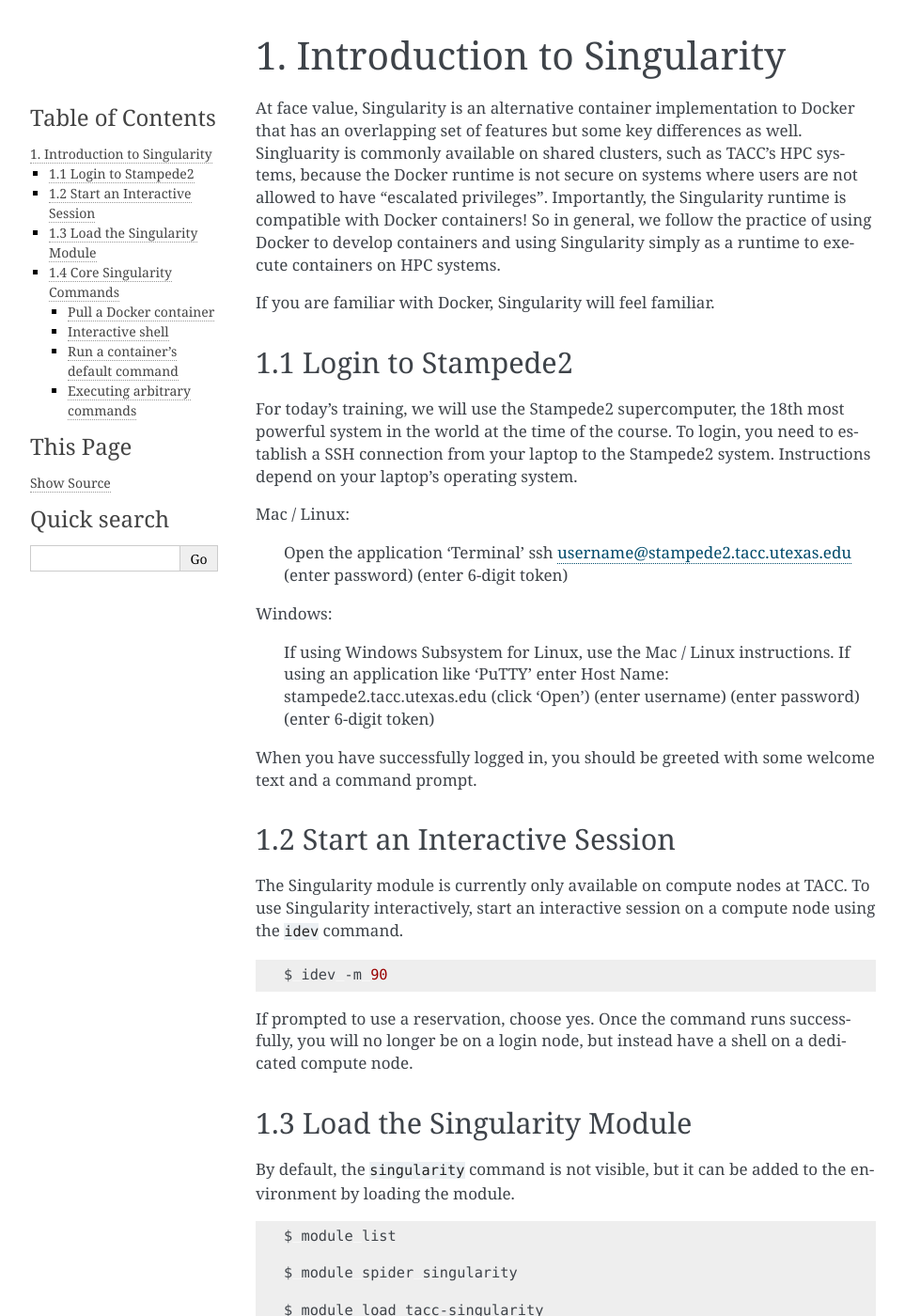
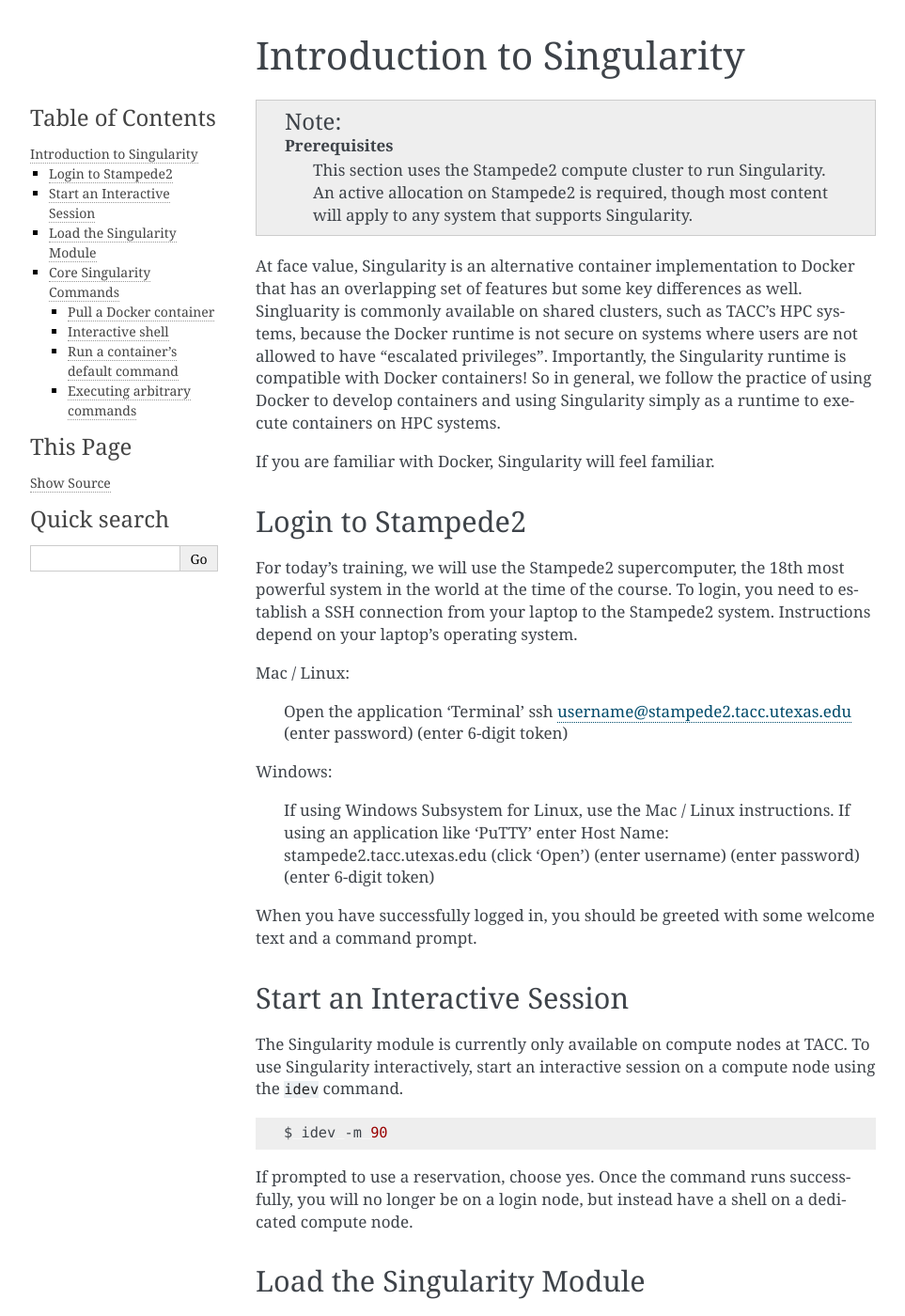
Before and after one commit to TACC/containers_at_tacc, a Sphinx documentation site: the page built from docs/singularity/01.singularity_basics.rst, in a window 1280 px wide and 1400 px high. Shown: the whole window at 94% size, without its empty margins (148-1111 px from the left). Built offline with Sphinx 7.4.7, drawn with Linux system fonts in a browser that asks for light colours; some of the changed text lies outside the part shown.

Commit message:
updates to singularity section

```diff
--- a/docs/singularity/01.singularity_basics.rst
+++ b/docs/singularity/01.singularity_basics.rst
@@ -1,13 +1,18 @@
 ******************************
-1. Introduction to Singularity
+Introduction to Singularity
 ******************************
+
+.. Note::
+
+    Prerequisites
+	This section uses the Stampede2 compute cluster to run Singularity. An active allocation on Stampede2 is required, though most content will apply to any system that supports Singularity.
 
 At face value, Singularity is an alternative container implementation to Docker that has an overlapping set of features but some key differences as well.  Singluarity is commonly available on shared clusters, such as TACC's HPC systems, because the Docker runtime is not secure on systems where users are not allowed to have "escalated privileges".  Importantly, the Singularity runtime is compatible with Docker containers!  So in general, we follow the practice of using Docker to develop containers and using Singularity simply as a runtime to execute containers on HPC systems.
 
 If you are familiar with Docker, Singularity will feel familiar.
 
 
-1.1 Login to Stampede2
+Login to Stampede2
 ======================
 
 For today's training, we will use the Stampede2 supercomputer, the 18th most powerful system in the world at the time of the course.  To login, you need to establish a SSH connection from your laptop to the Stampede2 system.  Instructions depend on your laptop's operating system.
@@ -33,7 +38,7 @@
 When you have successfully logged in, you should be greeted with some welcome text and a command prompt.
 
 
-1.2 Start an Interactive Session
+Start an Interactive Session
 ================================
 
 The Singularity module is currently only available on compute nodes at TACC. To use Singularity interactively, start an interactive session on a compute node using the ``idev`` command.
@@ -45,7 +50,7 @@
 If prompted to use a reservation, choose yes.  Once the command runs successfully, you will no longer be on a login node, but instead have a shell on a dedicated compute node.
 
 
-1.3 Load the Singularity Module
+Load the Singularity Module
 ===============================
 
 By default, the ``singularity`` command is not visible, but it can be added to the environment by loading the module.
@@ -69,7 +74,7 @@
 	$ singularity help
 
 
-1.4 Core Singularity Commands
+Core Singularity Commands
 =============================
 
 
@@ -125,14 +130,14 @@
 
 	singularity run lolcow_latest.sif
 
-	 ________________________________________
-	< The time is right to make new friends. >
-	 ----------------------------------------
-    	    \   ^__^
-        	 \  (oo)\_______
-            	(__)\       )\/\
-                	||----w |
-                	||     ||
+     ________________________________________
+    < The time is right to make new friends. >
+     ----------------------------------------
+            \   ^__^
+             \  (oo)\_______
+                (__)\       )\/\
+                    ||----w |
+                    ||     ||
 
 
 .. Note::
```
Also changed, not shown: docs/singularity/02.singularity_batch.rst (+7 -1 lines), docs/singularity/03.mpi_and_gpus.rst (+9 -7 lines).
